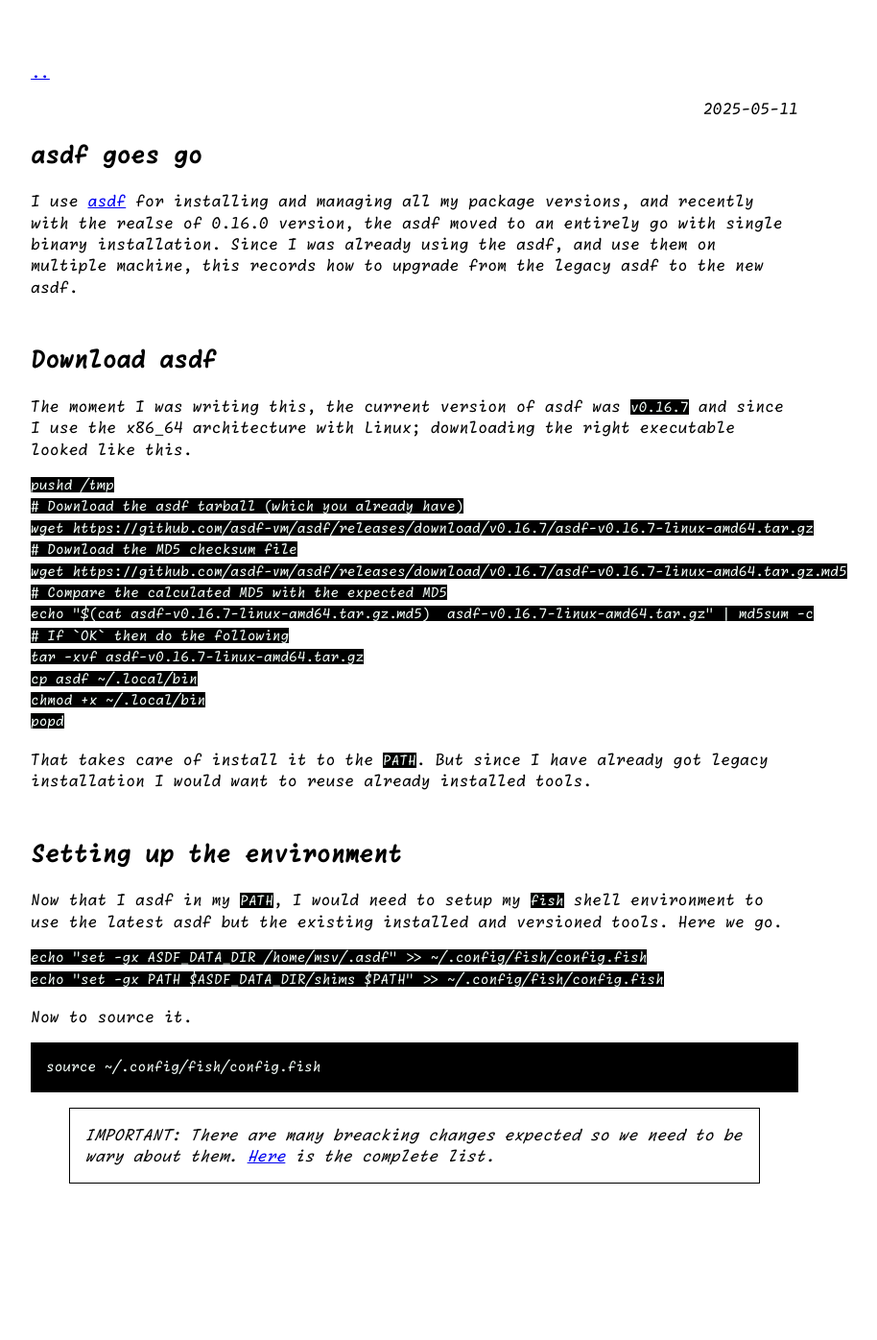
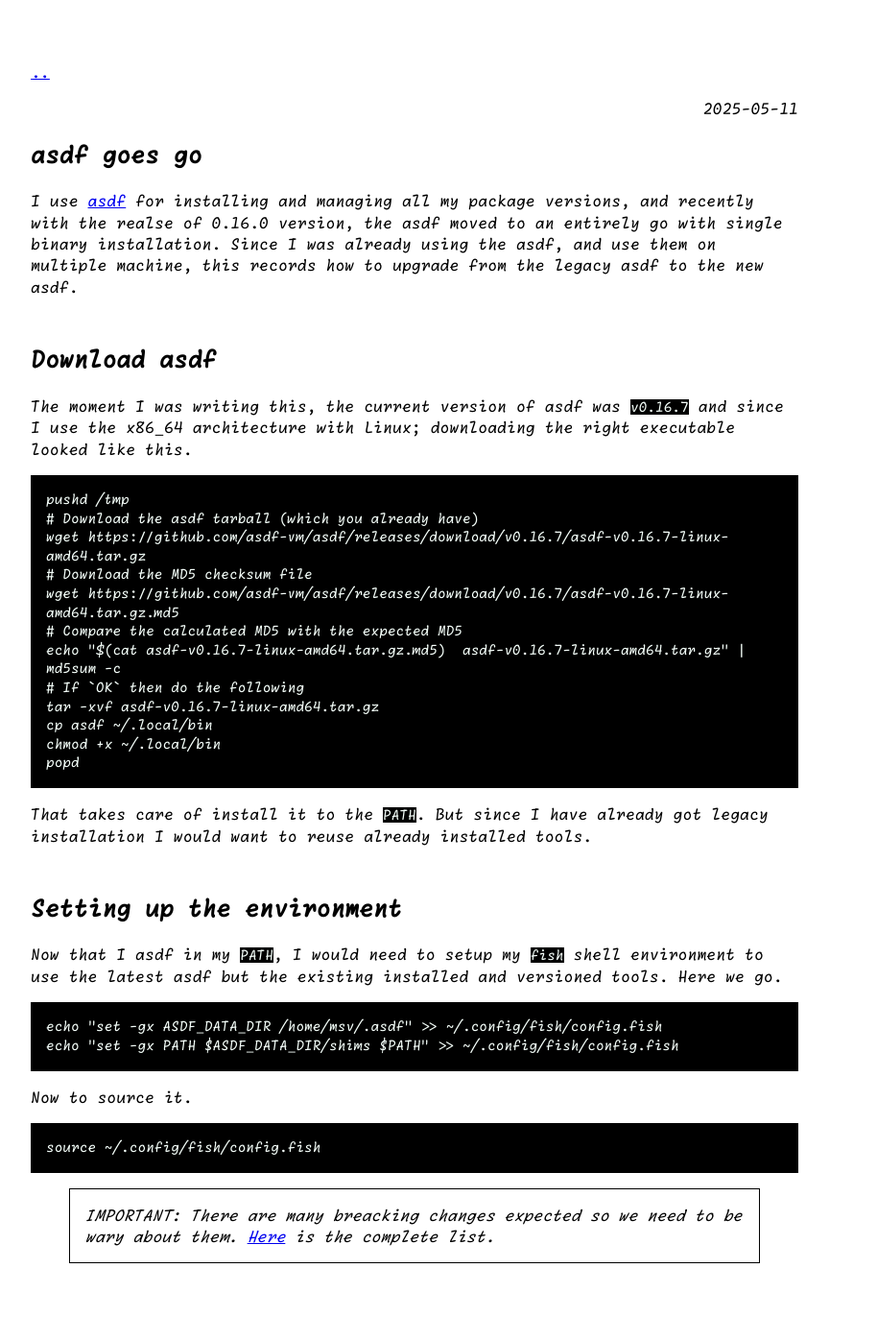
Before and after one commit to samof76/samof76.github.io, a Jekyll site: the page built from _posts/2025-05-11-adsf-goes-go.md, in a window 1280 px wide. Shown: the whole page at 96% size, without its empty margins (208-1122 px from the left). Built offline with Jekyll 4.4.1, drawn with Linux system fonts in a browser that asks for light colours; before the commit the page ends 1313 px from its top, so only the background shows below that.

Commit message:
Removed `fish` from the code block

````diff
--- a/_posts/2025-05-11-adsf-goes-go.md
+++ b/_posts/2025-05-11-adsf-goes-go.md
@@ -10,7 +10,7 @@
 
 The moment I was writing this, the current version of asdf was `v0.16.7` and since I use the x86_64 architecture with Linux; downloading the right executable looked like this.
 
-```fish
+```
 pushd /tmp
 # Download the asdf tarball (which you already have)
 wget https://github.com/asdf-vm/asdf/releases/download/v0.16.7/asdf-v0.16.7-linux-amd64.tar.gz
@@ -31,7 +31,7 @@
 
 Now that I asdf in my `PATH`, I would need to setup my `fish` shell environment to use the latest asdf but the existing installed and versioned tools. Here we go.
 
-```fish
+```
 echo "set -gx ASDF_DATA_DIR /home/msv/.asdf" >> ~/.config/fish/config.fish
 echo "set -gx PATH $ASDF_DATA_DIR/shims $PATH" >> ~/.config/fish/config.fish
 ```
````
